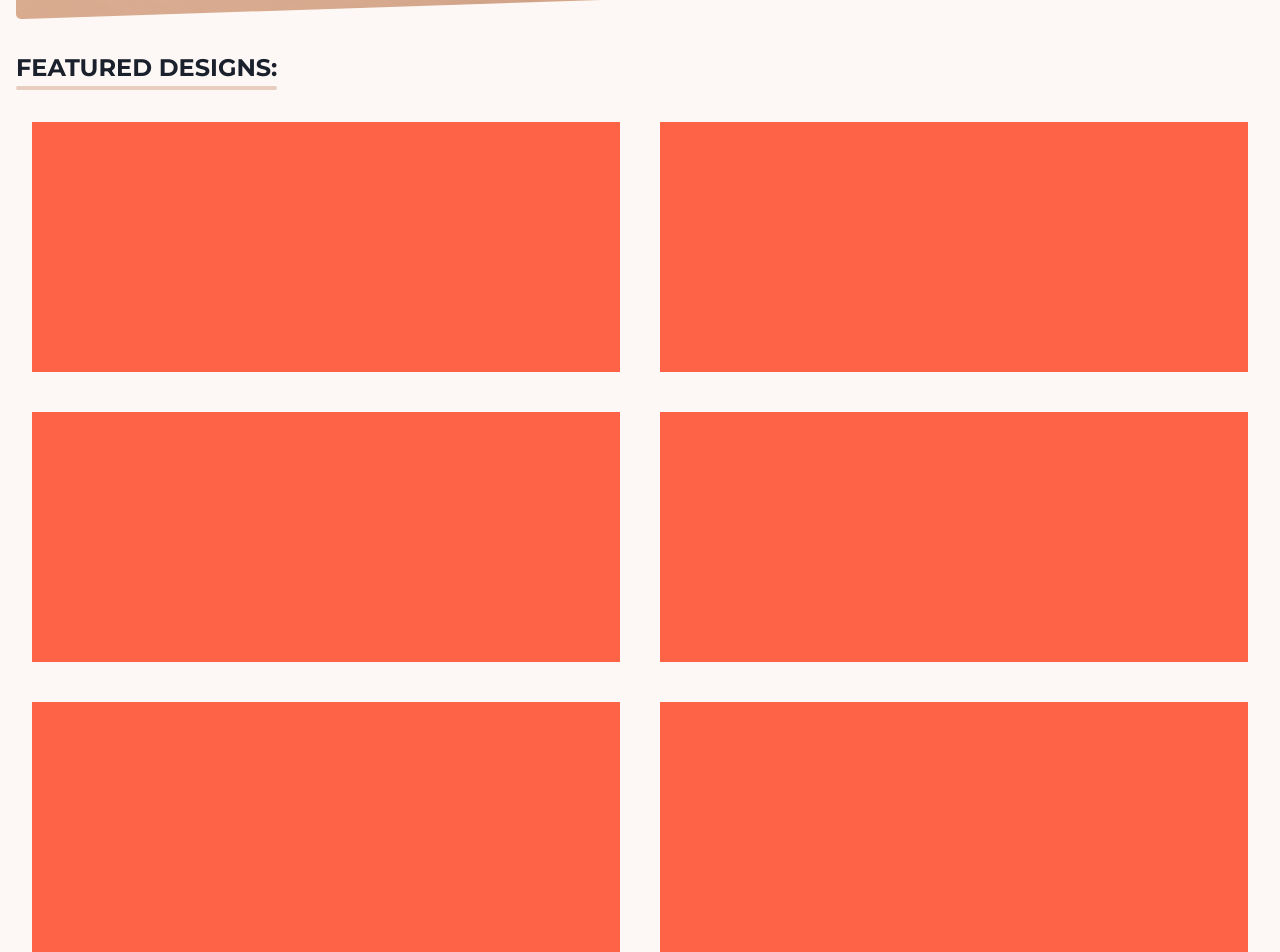
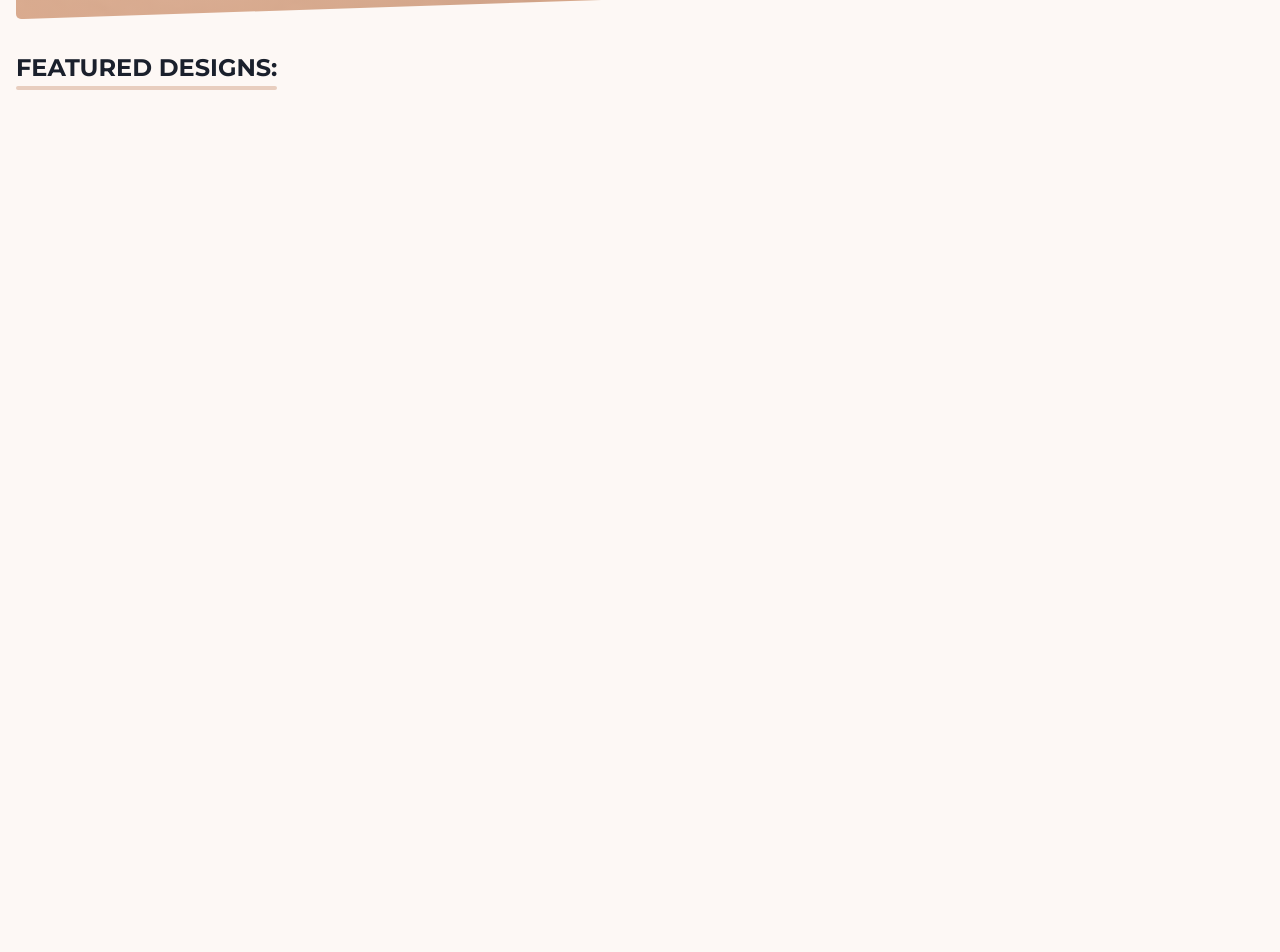
Before and after one commit to MahmoudAFarag/momen-gallery, a Next.js app: page / in a window 1280 px wide. Shown: the part 740-1692 px from the top of the page. Built offline with nearby package versions, Linux system fonts and the light colour scheme.

Commit message:
prototype feature section

```diff
--- a/components/Featured/index.js
+++ b/components/Featured/index.js
@@ -11,12 +11,36 @@ export default function index() {
         my="2rem"
         mx="2rem"
       >
-        <Box bg="tomato" height={{ base: "150", md: "160", lg: "250px" }}></Box>
-        <Box bg="tomato" height={{ base: "150", md: "160", lg: "250px" }}></Box>
-        <Box bg="tomato" height={{ base: "150", md: "160", lg: "250px" }}></Box>
-        <Box bg="tomato" height={{ base: "150", md: "160", lg: "250px" }}></Box>
-        <Box bg="tomato" height={{ base: "150", md: "160", lg: "250px" }}></Box>
-        <Box bg="tomato" height={{ base: "150", md: "160", lg: "250px" }}></Box>
+        <Box
+          data-aos="zoom-in-up"
+          bg="tomato"
+          height={{ base: "150", md: "180", lg: "250px" }}
+        ></Box>
+        <Box
+          data-aos="zoom-in-up"
+          bg="tomato"
+          height={{ base: "150", md: "180", lg: "250px" }}
+        ></Box>
+        <Box
+          data-aos="zoom-in-up"
+          bg="tomato"
+          height={{ base: "150", md: "180", lg: "250px" }}
+        ></Box>
+        <Box
+          data-aos="zoom-in-up"
+          bg="tomato"
+          height={{ base: "150", md: "180", lg: "250px" }}
+        ></Box>
+        <Box
+          data-aos="zoom-in-up"
+          bg="tomato"
+          height={{ base: "150", md: "180", lg: "250px" }}
+        ></Box>
+        <Box
+          data-aos="zoom-in-up"
+          bg="tomato"
+          height={{ base: "150", md: "180", lg: "250px" }}
+        ></Box>
       </SimpleGrid>
     </>
   )
--- a/package.json
+++ b/package.json
@@ -12,6 +12,7 @@
     "@emotion/react": "^11.1.5",
     "@emotion/styled": "^11.3.0",
     "@fontsource/montserrat": "^4.2.2",
+    "aos": "^3.0.0-beta.6",
     "framer-motion": "^4.1.11",
     "hamburger-react": "^2.4.0",
     "next": "10.2.0",
--- a/pages/_app.js
+++ b/pages/_app.js
@@ -4,9 +4,17 @@ import "@fontsource/montserrat/900.css"
 
 import { ChakraProvider } from "@chakra-ui/react"
 
+import { useEffect } from "react"
+import AOS from "aos"
+
+import "aos/dist/aos.css"
+
 import theme from "../themes/theme"
 
 function MyApp({ Component, pageProps }) {
+  useEffect(() => {
+    AOS.init()
+  }, [])
   return (
     <ChakraProvider theme={theme}>
       <Component {...pageProps} />
```
Also changed, not shown: 1 other file (tests, documents, lock files or other folders).
